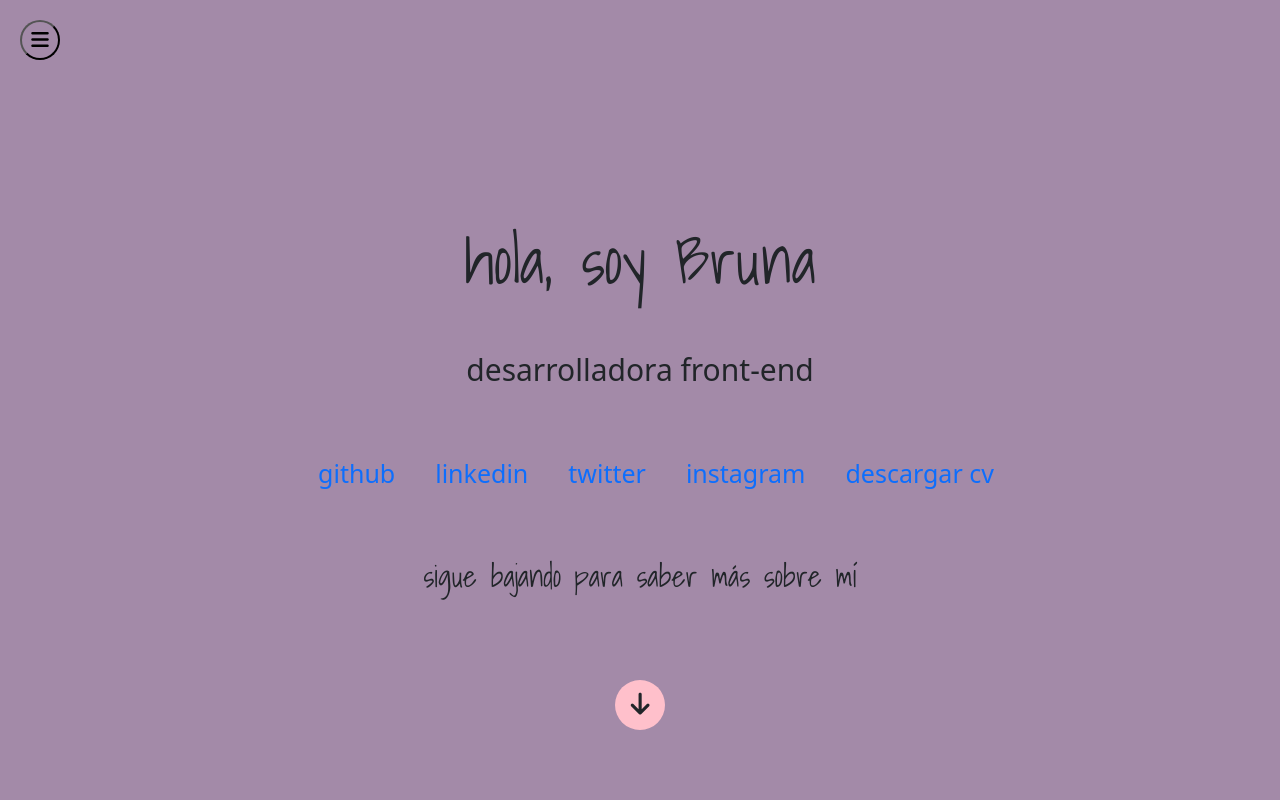
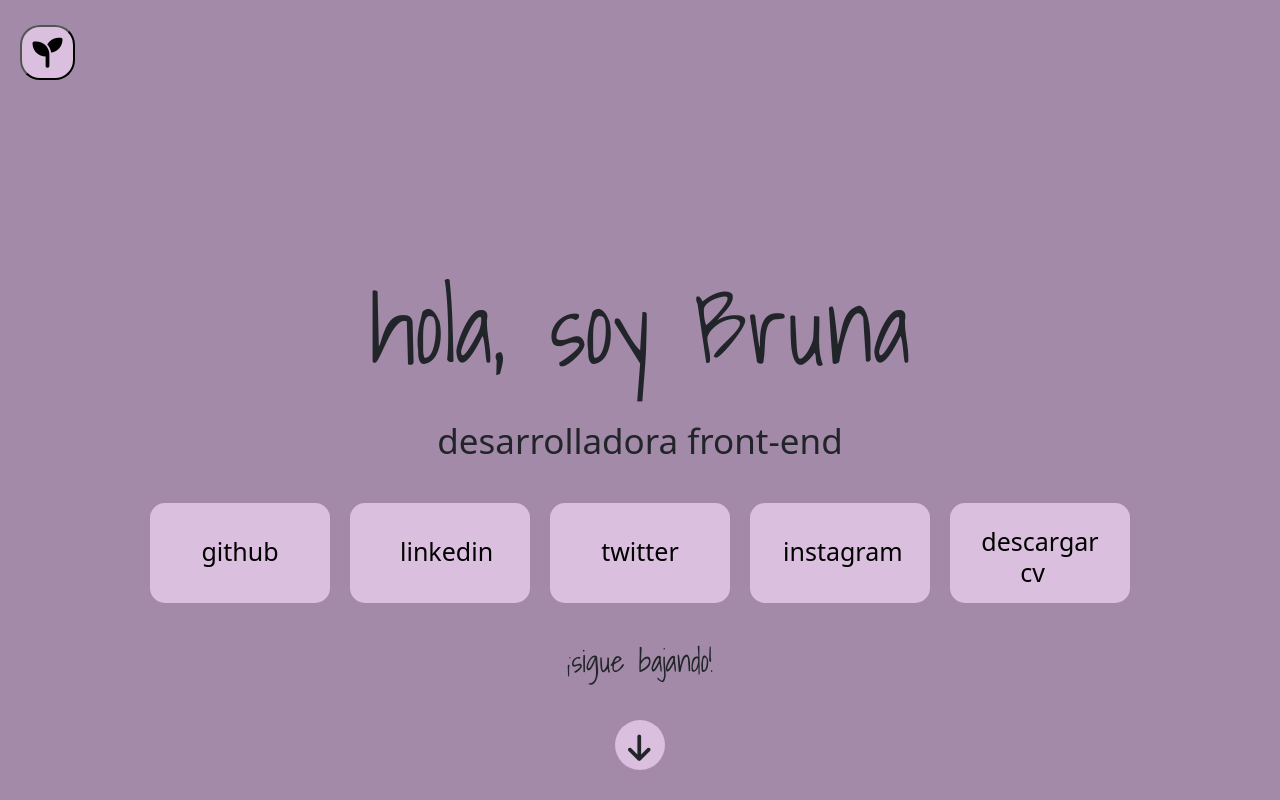
Before and after one commit to brunadasilvabz/portfolio, a React (Create React App) app: page / in a window 1280 px wide. Shown: the top 800 px of the page. Built offline with nearby package versions, Linux system fonts and the light colour scheme.

Commit message:
fix header + landing sass

```diff
--- a/src/components/ContactMe.js
+++ b/src/components/ContactMe.js
@@ -11,17 +11,26 @@ const ContactMe = () => {
               <div className="link_element"><a className="link_element-link" href="">Twitter</a></div>
             </div>
           </div>
-          <div className="contactSection_formDiv">
+          {/* <div className="contactSection_formDiv">
             <p className="contactSection_formDiv-text">También puedes escribirme directamente un mensaje aquí:</p>
-              <form className="contactSection_formDiv-form" action="">
-                <legend className="form-legend">Nombre completo
-                <input className="form-input" type="text"/></legend>
-                <legend className="form-legend">Email
-                <input className="form-input" type="text"/></legend>
-                <legend className="form-legend">Mensaje
-                <input className="form-input" type="text"/></legend>
+              <form className="form" action="">
+                <div className="form_section">
+                  <legend className="form_section-legend" for="fullname">Nombre completo</legend>
+                  <input className="form_section-input" type="text" id="fullname" placeholder="Nombre..." required/>
+                </div>
+                <div className="form_section">
+                  <legend className="form_section-legend" for="email">Email</legend>
+                  <input className="form_section-input" type="text" id="email" placeholder="nombre.apellido@gmail.com" required/>
+                </div>
+                <div className="form_section">
+                  <legend className="form_section-legend" for="message">Mensaje</legend>
+                  <textarea className="form_section-input" type="text" id="message" placeholder="¿Qué necesitas?" required/>
+                </div>
+                <div className="form_section">
+                  <input className="form_section-btn" type="submit" id="submit" value="enviar"></input>
+                </div>
               </form>
-          </div>
+          </div> */}
         </section>
     );
 }
--- a/src/components/Header.js
+++ b/src/components/Header.js
@@ -11,7 +11,7 @@ const Header = () => {
   // }
   return (
     <header className="header">
-      <button className="header_button" onClick={() =>setShowNav(!showNav)}><i className="fa-solid fa-bars"></i></button>
+      <button className="header_button" onClick={() =>setShowNav(!showNav)}><i class="fa-solid fa-seedling"></i></button>
       {
         showNav?<nav className="nav">
         <ul className="nav_list">
--- a/src/components/Landing.js
+++ b/src/components/Landing.js
@@ -5,19 +5,19 @@ const Landing = () => {
           <h1 className="landingSection_title">hola, soy Bruna</h1>
           <p className="landingSection_desc">desarrolladora front-end</p>
           <ul className="landingSection_list">
-            <li><a className="landingSection_list-element" href="https://github.com/brunadasilvabz" target="_blank" rel="noreferrer">github</a>
+            <li className="landingSection_list-element"><a className="link" href="https://github.com/brunadasilvabz" target="_blank" rel="noreferrer">github</a>
             </li>
-            <li><a className="landingSection_list-element" href=" https://www.linkedin.com/in/brunadasilvabarrozo/"
+            <li className="landingSection_list-element"><a className="link" href=" https://www.linkedin.com/in/brunadasilvabarrozo/"
             target="_blank">linkedin</a></li>
-            <li><a className="landingSection_list-element" href="https://twitter.com/brunadasilvabz" target="_blank" rel="noreferrer">twitter</a>
+            <li className="landingSection_list-element"><a className="link" href="https://twitter.com/brunadasilvabz" target="_blank" rel="noreferrer">twitter</a>
             </li>
-            <li><a className="landingSection_list-element" href="" target="_blank">instagram</a></li>
-            <li><a className="landingSection_list-element" href="./assets/archive/cv_bruna.pdf" download
+            <li className="landingSection_list-element"><a className="link instagram" href="" target="_blank">instagram</a></li>
+            <li className="landingSection_list-element"><a className="link cv" href="./assets/archive/cv_bruna.pdf" download
             target="_blank">descargar cv</a>
             </li>
           </ul>
 
-          <p className="landingSection_text">sigue bajando para saber más sobre mí</p>
+          <p className="landingSection_text">¡sigue bajando!</p>
           <div className="landingSection_div"><i className=" landingSection_div-arrow fa-solid fa-arrow-down"></i></div>
         </section>
     );
--- a/src/styles/components/slide.scss
+++ b/src/styles/components/slide.scss
@@ -7,8 +7,28 @@
   }
 }
 
+.carousel-control-prev {
+  margin-left: 10px;
+}
+
+.carousel-control-next {
+  margin-right: 0;
+}
+// .carousel-control-next {
+//   margin-right: 0;
+// }
+
+.carousel-control-prev-icon {
+  margin-left: -20px;
+}
+
+.carousel-control-next-icon {
+  margin-right: 0;
+}
+
 .card {
   margin: 20px 40px;
+  width: 240px;
 
   &_imgWrapper {
     height: 50%;
--- a/src/styles/core/variables.scss
+++ b/src/styles/core/variables.scss
@@ -54,3 +54,9 @@ USANDO EL @MIXIN
 //   flex-direction: row;
 //   justify-content: space-between;
 // }
+
+// #869b5b moss
+// #777d68 olive
+// #f6cab7 blush
+// #11401c dark green
+// #6d4337 brown
--- a/src/styles/layout/_contact.scss
+++ b/src/styles/layout/_contact.scss
@@ -30,11 +30,16 @@
     }
   }
 
-  // .formDiv {
-  //   &-text {
-  //     color: pink;
-  //   }
-  // } NO FUNCIONA
+  &_formDiv {
+    display: flex;
+    flex-direction: column;
+    align-items: center;
+    justify-content: center;
+
+    // &-text {
+
+    // }
+  }
 }
 
 .link_element {
@@ -49,3 +54,26 @@
     text-decoration: none;
   }
 }
+
+.form {
+  display: flex;
+  flex-direction: column;
+  text-align: center;
+  align-items: center;
+
+  &_section {
+    &-legend {
+      width: 280px;
+      text-align: start;
+      margin-top: 20px;
+    }
+
+    &-input {
+      width: 280px;
+    }
+
+    &-btn {
+      margin-top: 20px;
+    }
+  }
+}
--- a/src/styles/layout/_header.scss
+++ b/src/styles/layout/_header.scss
@@ -1,24 +1,30 @@
 .header {
   position: fixed;
   z-index: 2;
-  padding: 10px 0 0 10px;
+  padding: 15px 0 0 10px;
 
   @media all and (min-width: 768px) {
-    padding: 20px 0 0 20px;
+    padding: 25px 0 0 20px;
   }
 
   &_button {
-    background-color: $color-darklilac;
-    height: 30px;
-    width: 30px;
+    background-color: $color-lilac;
+    height: 40px;
+    width: 40px;
     border-radius: 15px;
     border-color: black;
 
     @media all and (min-width: 768px) {
-      height: 40px;
-      width: 40px;
+      height: 50px;
+      width: 50px;
       border-radius: 20px;
-      font-size: 20px;
+      font-size: 25px;
+    }
+
+    @media all and (min-width: 1024px) {
+      height: 55px;
+      width: 55px;
+      font-size: 30px;
     }
   }
 }
@@ -27,16 +33,28 @@
   // background-color: rgb(219, 76, 100);
   // margin-left: 0px;
   margin-top: 10px;
-  width: 10vw;
 
   &_list {
     padding-left: 1px;
+    display: flex;
+    flex-direction: column;
+    gap: 12px;
+
+    @media all and (min-width: 768px) {
+      gap: 15px;
+    }
 
     &-link {
-      text-decoration: none;
+      text-decoration-line: none;
       padding: 2px;
       color: black;
-      background-color: rgba(255, 192, 203, 0.253);
+      background-color: #dbbfdeaf;
+      padding: 5px 10px;
+      border-radius: 10px;
+
+      @media all and (min-width: 1024px) {
+        font-size: 18px;
+      }
     }
   }
 }
--- a/src/styles/layout/_landing.scss
+++ b/src/styles/layout/_landing.scss
@@ -1,23 +1,31 @@
 .landingSection {
   background-color: $color-darklilac;
-  height: 110vh;
+  height: 100vh;
   display: flex;
   flex-direction: column;
   align-items: center;
-  justify-content: center;
-  gap: 35px;
+  justify-content: flex-end;
+  gap: 15px;
 
   @media all and (min-width: 768px) {
-    gap: 40px;
+    gap: 20px;
   }
 
+  // @media all and (min-width: 1024px) {
+  //   gap: 30px;
+  // }
+
   &_title {
-    margin-top: 70px;
-    font-size: 40px;
+    // margin-top: 70px;
+    font-size: 45px;
     font-family: $font-secondary;
 
     @media all and (min-width: 768px) {
-      font-size: 65px;
+      font-size: 80px;
+    }
+
+    @media all and (min-width: 1024px) {
+      font-size: 100px;
     }
   }
 
@@ -26,7 +34,11 @@
     // font-family: $font-secondary;
 
     @media all and (min-width: 768px) {
-      font-size: 30px;
+      font-size: 25px;
+    }
+
+    @media all and (min-width: 1024px) {
+      font-size: 35px;
     }
   }
 
@@ -34,24 +46,68 @@
     display: flex;
     flex-direction: column;
     align-items: center;
-    width: 100%;
+    //     width: 100%;
+    padding-left: 0;
+    gap: 10px;
 
     @media all and (min-width: 768px) {
       flex-direction: row;
+      flex-wrap: wrap;
       justify-content: center;
       gap: 40px;
     }
 
+    @media all and (min-width: 1024px) {
+      gap: 20px;
+    }
+
     &-element {
-      text-decoration: none;
-      font-size: 20px;
-      line-height: 2;
-      display: flex;
-      gap: 20px;
+      background-color: $color-lilac;
+      height: 40px;
+      width: 165px;
+      text-align: center;
+      border-radius: 15px;
 
-      @media all and (min-width: 768px) {
-        font-size: 25px;
+      @media all and (min-width: 1024px) {
+        height: 100px;
+        width: 180px;
+        padding: 23px;
       }
+    }
+  }
+
+  //esto no debería estar aquí
+  .link {
+    text-decoration: none;
+    color: black;
+    font-size: 20px;
+    line-height: 2;
+    padding: 10px 25px 10px 25px;
+
+    @media all and (min-width: 768px) {
+      // font-size: 25px;
+      font-weight: 500;
+      padding: 10px 25px 10px 25px;
+    }
+
+    @media all and (min-width: 1024px) {
+      margin-top: 20px;
+      font-size: 25px;
+      padding-top: 20px;
+      text-align: center;
+      padding: 30px 27px 30px 27px;
+    }
+  }
+
+  @media all and (min-width: 1024px) {
+    .instagram {
+      padding: 0;
+      padding: 30px 20px 30px 10px;
+    }
+    .cv {
+      padding: 0;
+      line-height: 1.2;
+      padding: 20px 15px 20px 0;
     }
   }
 
@@ -60,31 +116,39 @@
     font-size: 20px;
 
     @media all and (min-width: 768px) {
+      font-size: 25px;
+    }
+
+    @media all and (min-width: 1024px) {
       font-size: 30px;
     }
   }
 
   &_div {
-    background-color: pink;
+    background-color: $color-lilac;
     height: 40px;
     width: 40px;
     text-align: center;
     border-radius: 20px;
+    margin-bottom: 30px;
+    display: flex;
 
     @media all and (min-width: 768px) {
-      margin-top: 25px;
       height: 50px;
       width: 50px;
       border-radius: 30px;
     }
 
     &-arrow {
+      font-size: 25px;
       text-align: center;
-      margin-top: 10px;
+      margin-left: 11px;
+      align-self: center;
 
       @media all and (min-width: 768px) {
-        margin-top: 12px;
-        font-size: 25px;
+        margin-top: 5px;
+        margin-left: 13px;
+        font-size: 30px;
         border-radius: 30px;
       }
     }
```
